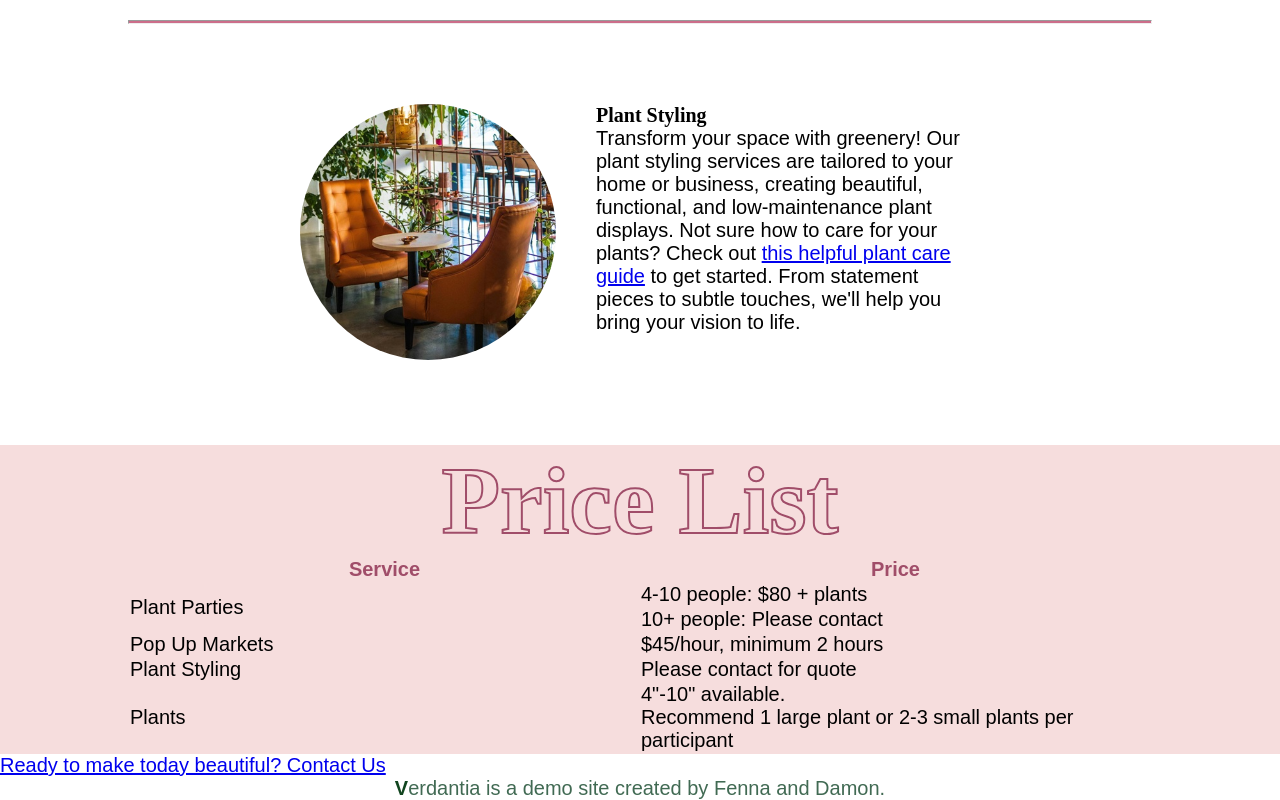
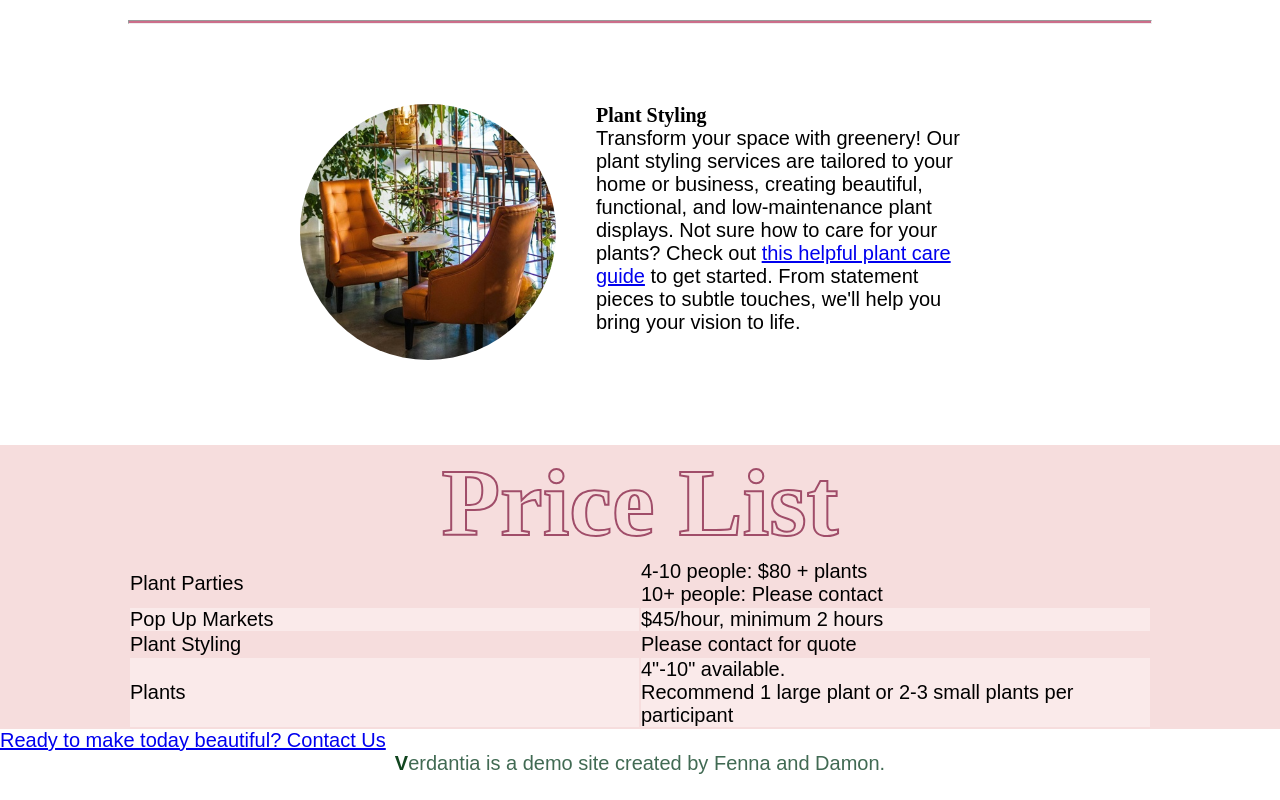
Before and after one commit to FennaKort/verdantia-site, a plain HTML site: page services.html in a window 1280 px wide. Shown: the part 1511-2311 px from the top of the page. After the commit the page ends 2286 px from the top, so only its background shows below. Drawn offline with Linux system fonts and the light colour scheme; a web font is replaced by a local one.

Commit message:
added alternating table stripes formatting; reverted table spanned cells to th cells for table heading and styled it to appear as an h1 heading; reviewed project specs and made list of remaining "nice to haves" and "must haves"

```diff
--- a/css/main.css
+++ b/css/main.css
@@ -18,7 +18,7 @@
   --very-light-pink-full: #FAEAEA;
 
   /* 80% Opacity Colors */
-  --off-white-80: rgba(255, 252, 252, 0.8);
+  --off-white-90: rgba(255, 252, 252, 0.9);
 }
 
 /*----------------------------------------all pages---------------------------------------------*/
@@ -128,7 +128,7 @@ footer p::first-letter {
 }
 
 #tagContainer{
-  background-color: var(--off-white-80);
+  background-color: var(--off-white-90);
   width: 70%;
   height: 70%;
   padding: 1.5rem;
@@ -247,7 +247,7 @@ hr {
   /*height: 60em;*/
   background-color: var(--light-pink-full);
 }
-#priceContainer h2 {
+#pricingTableHeading {
   font-family: 'Inria Serif', serif;
   font-weight: 700;
   font-size: 4.5rem;
@@ -271,7 +271,10 @@ color: #A04D69;
 }
 .pricingTable td{
   width: 50%;
+}
 
+tr:nth-child(even) {
+  background-color: var(--very-light-pink-full);
 }
 /*table needs striped table formatting and need to figure out the proper width to coordinate with the rest of the site*/
 
--- a/services.html
+++ b/services.html
@@ -86,23 +86,18 @@
     </section>
 
     <section id="priceContainer">
-      <h2>Price List</h2>
       <table class="pricingTable">
         <thead>
           <tr>
-            <th id="serviceColumn">Service</th>
-            <th id="priceColumn">Price</th>
+            <th colspan="2" id="pricingTableHeading">Price List</th>
           </tr>
         </thead>
         <tbody>
           <tr>
-            <td rowspan="2">Plant Parties</td>
-            <td>
+            <td id="serviceColumn">Plant Parties</td>
+            <td id="priceColumn">
               4-10 people: $80 + plants
-            </td>
-          </tr>
-          <tr>
-            <td>
+              <br>
               10+ people: Please contact
             </td>
           </tr>
```
Also changed, not shown: README.txt.
